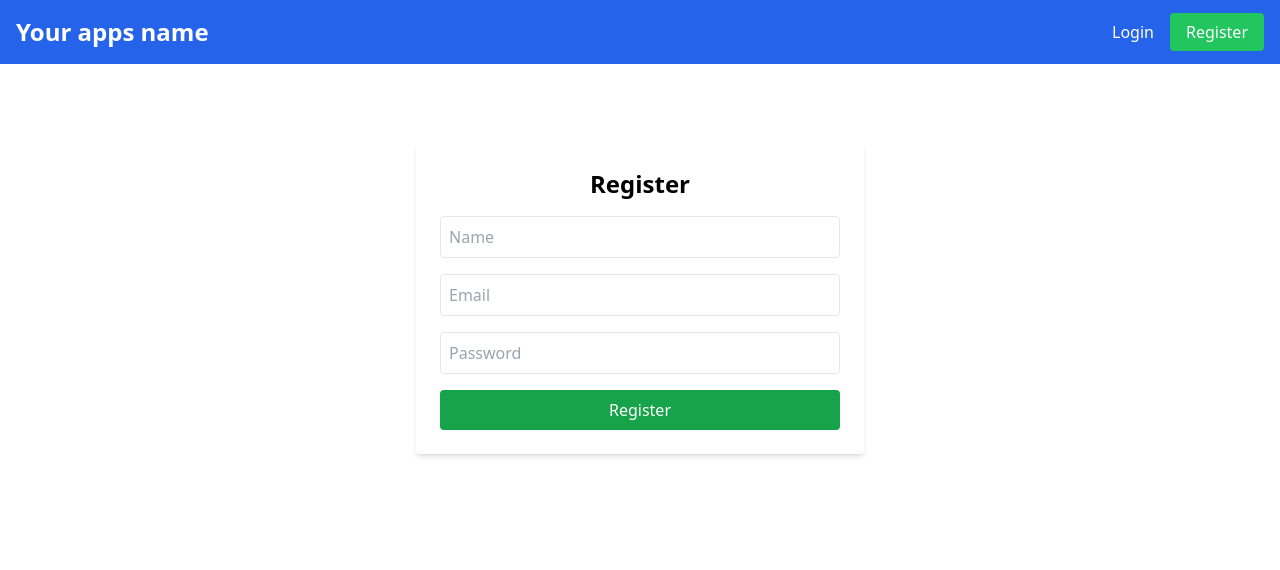
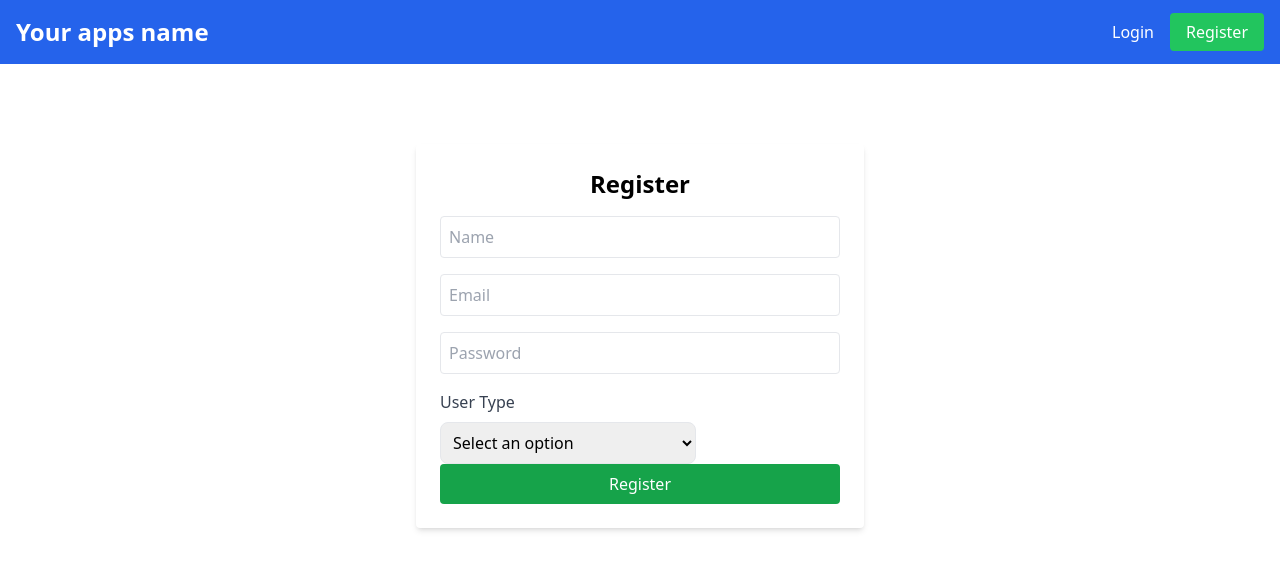
Before and after one commit to Naighu/freelance-app, a React (Create React App) app in the folder frontend/: page /register in a window 1280 px wide. Shown: the top 570 px of the page. Built offline with nearby package versions, Linux system fonts and the light colour scheme; no server answers.

Commit message:
Subtask 1.1: Implemented authentication flow

```diff
--- a/frontend/src/axiosConfig.jsx
+++ b/frontend/src/axiosConfig.jsx
@@ -1,7 +1,7 @@
 import axios from 'axios';
 
 const axiosInstance = axios.create({
-  baseURL: process.env.API_BASE_URL,
+  baseURL: process.env.REACT_APP_API_BASE_URL,
   headers: { 'Content-Type': 'application/json' },
 });
 
--- a/frontend/src/pages/Login.jsx
+++ b/frontend/src/pages/Login.jsx
@@ -7,6 +7,7 @@ const Login = () => {
   const [formData, setFormData] = useState({ email: '', password: '' });
   const { login } = useAuth();
   const navigate = useNavigate();
+
 
   const handleSubmit = async (e) => {
     e.preventDefault();
@@ -37,6 +38,8 @@ const Login = () => {
           onChange={(e) => setFormData({ ...formData, password: e.target.value })}
           className="w-full mb-4 p-2 border rounded"
         />
+
+
         <button type="submit" className="w-full bg-blue-600 text-white p-2 rounded">
           Login
         </button>
--- a/frontend/src/pages/Register.jsx
+++ b/frontend/src/pages/Register.jsx
@@ -3,12 +3,15 @@ import { useNavigate } from 'react-router-dom';
 import axiosInstance from '../axiosConfig';
 
 const Register = () => {
-  const [formData, setFormData] = useState({ name: '', email: '', password: '' });
+  const [formData, setFormData] = useState({ name: '', email: '', password: '' ,user_type: ''});
   const navigate = useNavigate();
-
+  const [selected, setSelected] = useState("");
   const handleSubmit = async (e) => {
     e.preventDefault();
+
+
     try {
+      formData.user_type = selected;
       await axiosInstance.post('/api/auth/register', formData);
       alert('Registration successful. Please log in.');
       navigate('/login');
@@ -42,6 +45,19 @@ const Register = () => {
           onChange={(e) => setFormData({ ...formData, password: e.target.value })}
           className="w-full mb-4 p-2 border rounded"
         />
+         <div className="flex flex-col space-y-2">
+          <label className="text-gray-700 font-medium">User Type</label>
+          <select
+            value={selected}
+            onChange={(e) => setSelected(e.target.value)}
+            className="border rounded-lg p-2 w-64"
+          >
+            <option value="">Select an option</option>
+            <option value="worker">Worker</option>
+            <option value="client">Client</option>
+          </select>
+
+        </div>
         <button type="submit" className="w-full bg-green-600 text-white p-2 rounded">
           Register
         </button>
```
